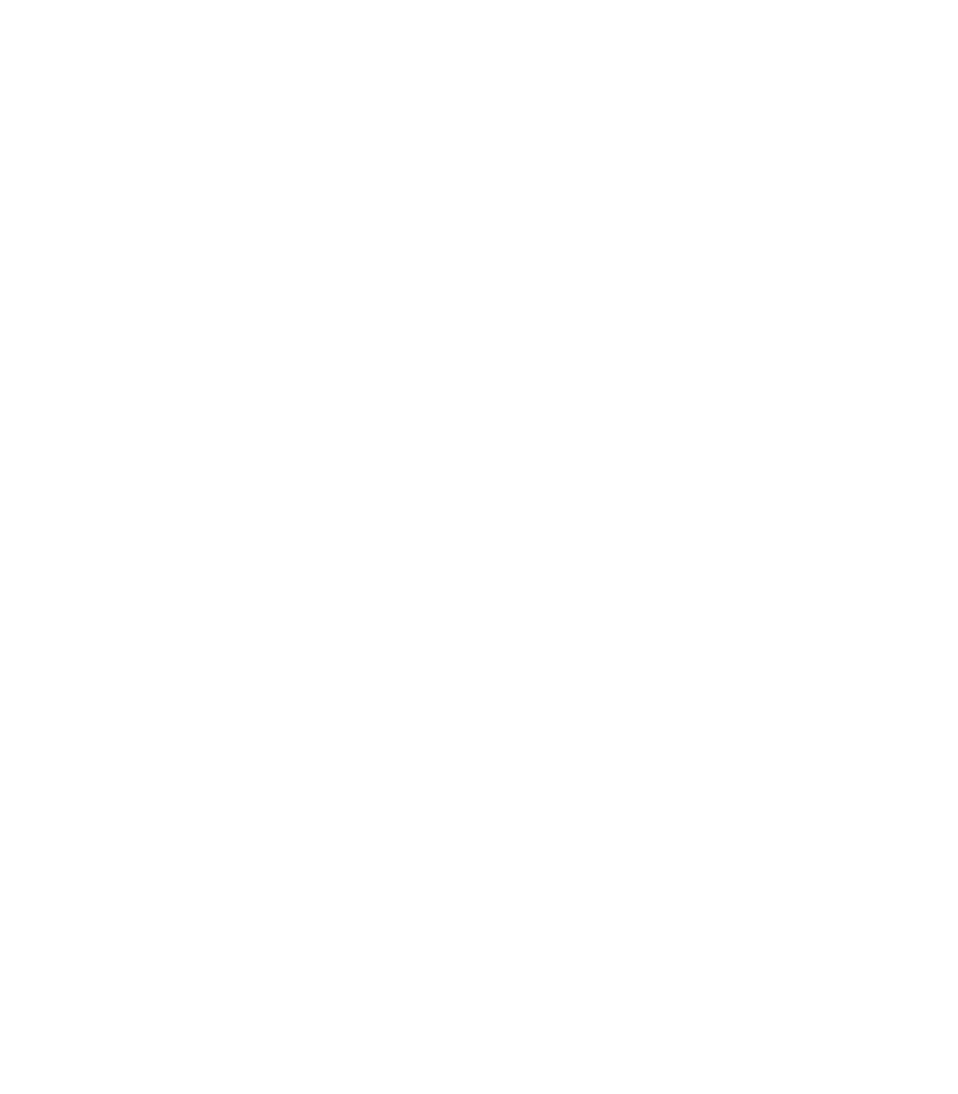
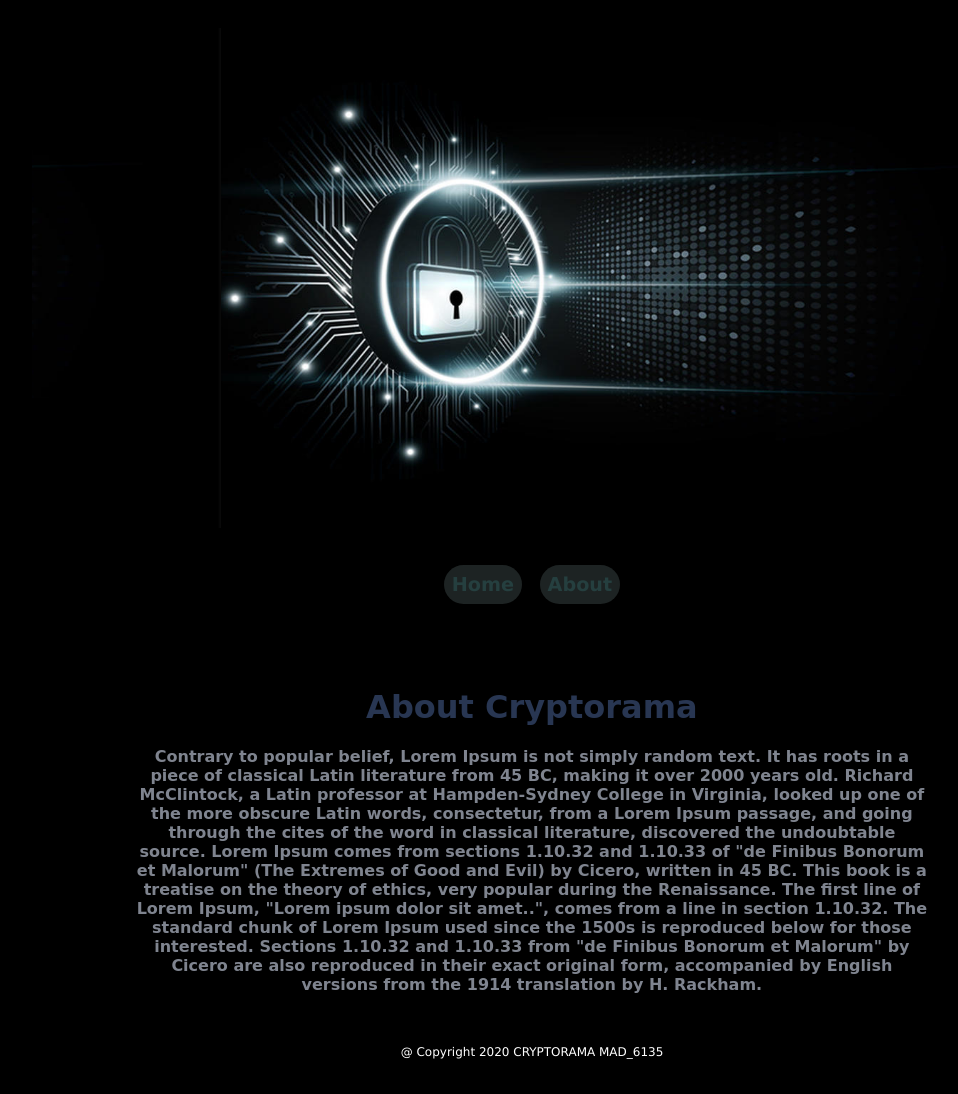
Before and after one commit to otetLopez/crypto, a plain HTML site: page html/about.html in a window 1280 px wide. Shown: the whole page, without its empty margins (108-1066 px from the left). Before the commit the page ends 800 px from the top, so only its background shows below. Drawn offline with nearby package versions, Linux system fonts and the light colour scheme.

Commit message:
about page created with lorem-ipsum

```diff
--- a/html/about.html
+++ b/html/about.html
@@ -0,0 +1,74 @@
+<html lang="en">
+<head>
+    <meta charset="UTF-8">
+    <meta name="viewport" content="width=device-width, initial-scale=1.0">
+    <title>About</title>
+
+    <!-- Link to CSS file -->
+    <link rel="stylesheet" href="../styles/main.css">
+
+    <!-- Links to scripts -->
+    <script src="https://ajax.googleapis.com/ajax/libs/jquery/3.4.1/jquery.min.js"></script>
+
+</head>
+
+<body>
+
+
+  <div class="col-12">
+
+        <a href="index.html">
+            <img src="../images/indexBackground.png" alt="Main Logo" class="mainlogo">
+              </a>
+
+      </div>
+
+
+  </div>
+
+  <!-- navigation bar -->
+    <div class="col-12 nav">
+  <ul>
+    <li><a href="index.html">Home</a></li>
+    <li><a href="about.html">About</a></li>
+  </ul>
+</div>
+
+  <div class="col-12">
+
+    <div class="col-2"></div>
+
+    <div class="col-8">
+        <h1>About Cryptorama</h1>
+        <h4>Contrary to popular belief, Lorem Ipsum is not simply random text.
+             It has roots in a piece of classical Latin literature from 45 BC,
+              making it over 2000 years old. Richard McClintock, a Latin professor at Hampden-Sydney
+              College in Virginia, looked up one of the more obscure Latin words, consectetur,
+               from a Lorem Ipsum passage, and going through the cites of the word in classical literature,
+               discovered the undoubtable source. Lorem Ipsum comes from sections 1.10.32 and 1.10.33 of "de
+               Finibus Bonorum et Malorum" (The Extremes of Good and Evil) by Cicero, written in 45 BC.
+               This book is a treatise on the theory of ethics, very popular during the Renaissance.
+               The first line of Lorem Ipsum, "Lorem ipsum dolor sit amet..", comes from
+               a line in section 1.10.32.
+
+            The standard chunk of Lorem Ipsum used since the 1500s is reproduced below for
+            those interested. Sections 1.10.32 and 1.10.33 from "de Finibus Bonorum et Malorum" by
+             Cicero are also reproduced in their exact original form, accompanied by English versions
+              from the 1914 translation by H. Rackham.</h4>
+
+    </div>
+
+    <div class="col-2"></div>
+
+  </div>
+</body>
+
+  <footer>
+
+    <div class="footer">
+      <p>@ Copyright 2020 CRYPTORAMA MAD_6135</p>
+    </div>
+
+</footer>
+
+</html>
--- a/styles/main.css
+++ b/styles/main.css
@@ -90,6 +90,12 @@ img{
 h1{
     text-align: center;
     color: rgb(40, 54, 82);
+    font-family: cursive;
+}
+
+h4{
+    text-align: center;
+    color: rgb(127, 132, 143);
     font-family: cursive;
 }
 
```
